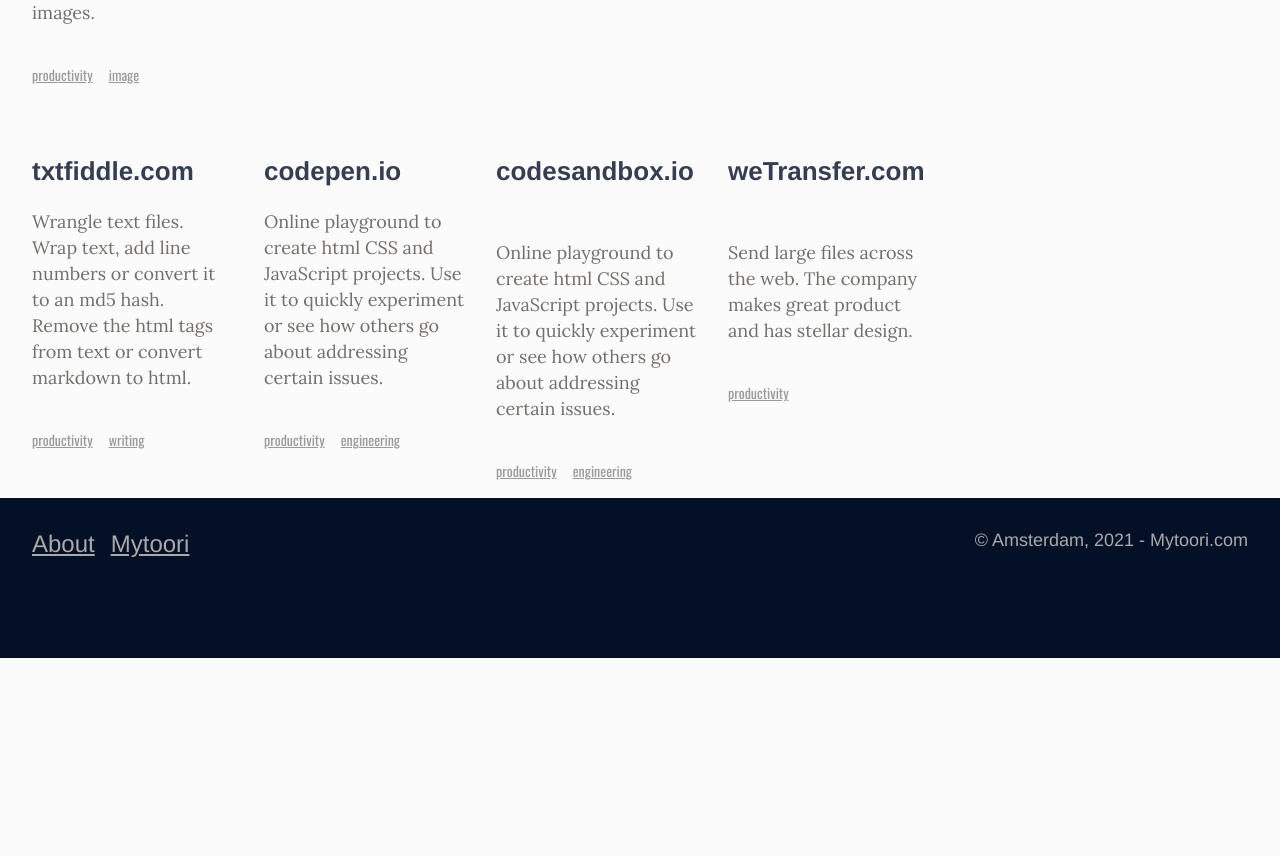
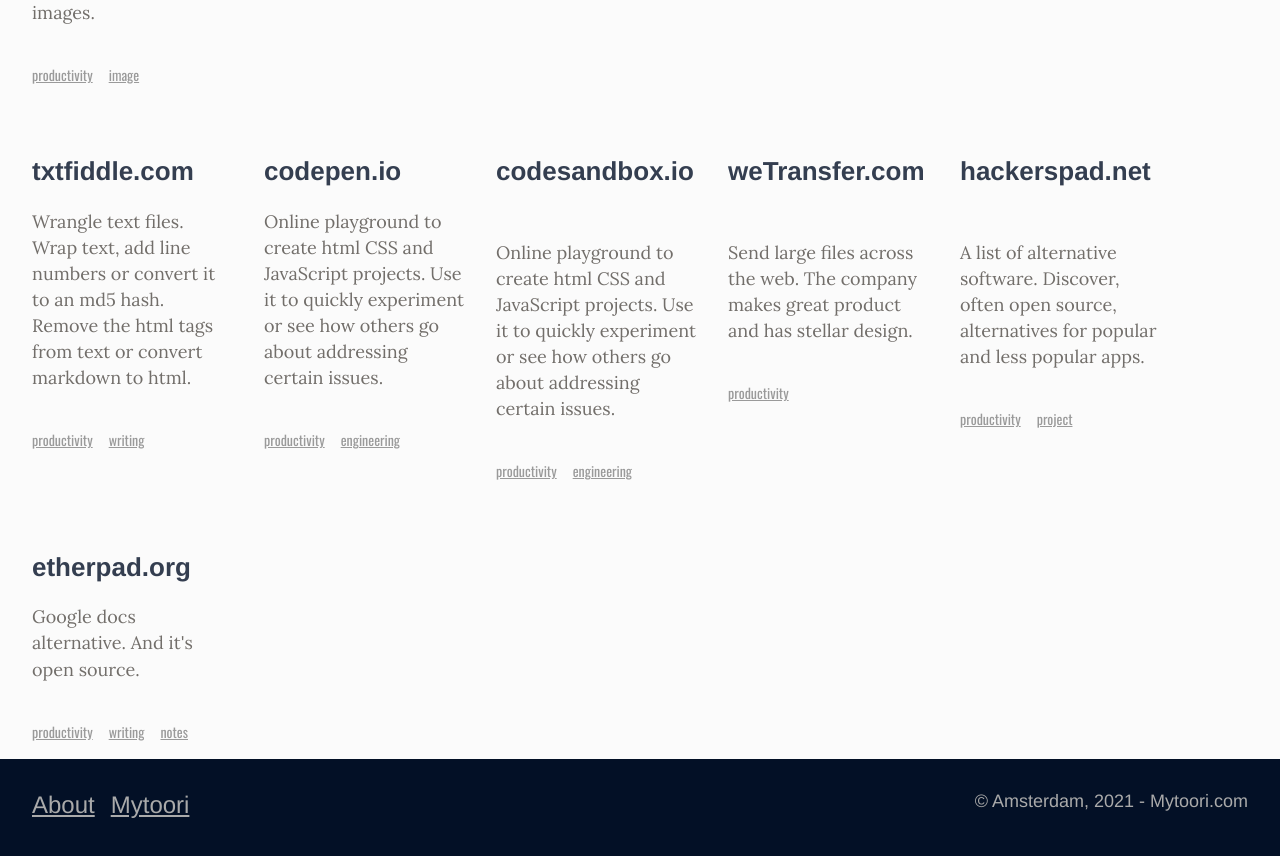
Before and after one commit to Giwan/blog, a Next.js app: page /tools in a window 1280 px wide. Shown: the part 1225-2081 px from the top of the page. Before the commit the page ends 1883 px from the top, so only its background shows below. Built offline with nearby package versions, Linux system fonts and the light colour scheme.

Commit message:
tools update: hackerspad and etherpad

```diff
--- a/data/categories.js
+++ b/data/categories.js
@@ -9,5 +9,6 @@
     DEVELOPER: "Developer",
     WIREFRAME: "wireframe",
     PRODUCTIVITY: "productivity",
-    DATA_MANAGEMENT: "Data Management"
+    DATA_MANAGEMENT: "Data Management",
+    SOFTWARE: "software"
 });
--- a/data/tools.js
+++ b/data/tools.js
@@ -9,6 +9,8 @@
 import Codepen from "./toolsData/codepen.mdx";
 import Codesandbox from "./toolsData/codesandbox.mdx";
 import WeTransfer from "./toolsData/wetransfer.mdx";
+import HackersPad from "./toolsData/hackerspad.mdx";
+import Etherpad from "./toolsData/etherpad.mdx";
 
 const tools = [
     {
@@ -172,6 +174,22 @@
         category: categories.DATA_MANAGEMENT,
         labels: [labels.productivity, labels.email],
     },
+    {
+        title: "hackerspad.net",
+        url: "https://hackerspad.net/",
+        description: <HackersPad />,
+        price: 0,
+        category: categories.SOFTWARE,
+        labels: [labels.productivity, labels.project],
+    },
+    {
+        title: "etherpad.org",
+        url: "https://etherpad.org/",
+        description: <Etherpad />,
+        price: 0,
+        category: categories.WRITING,
+        labels: [labels.productivity, labels.writing, labels.notes],
+    },
 
 ];
 
--- /dev/null
+++ b/data/toolsData/etherpad.mdx
@@ -0,0 +1 @@
+Google docs alternative. And it's open source.
--- /dev/null
+++ b/data/toolsData/hackerspad.mdx
@@ -0,0 +1 @@
+A list of alternative software. Discover, often open source, alternatives for popular and less popular apps.
```
